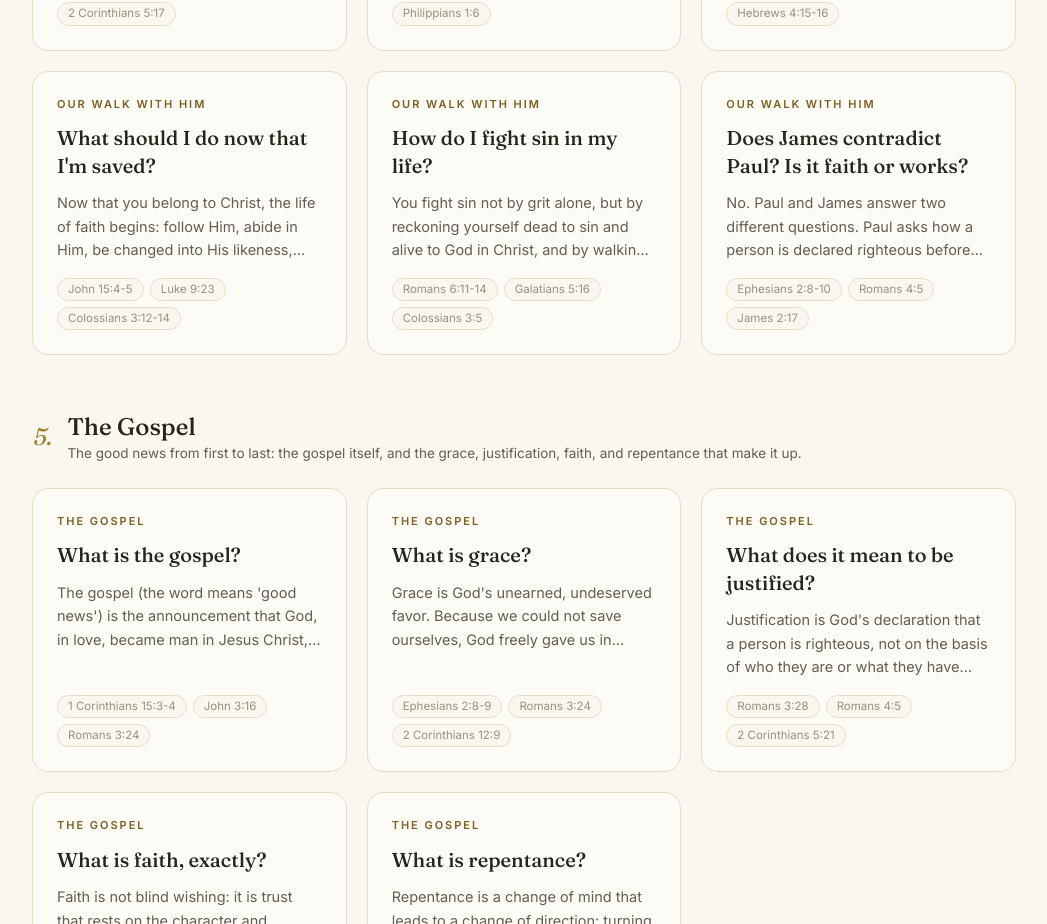
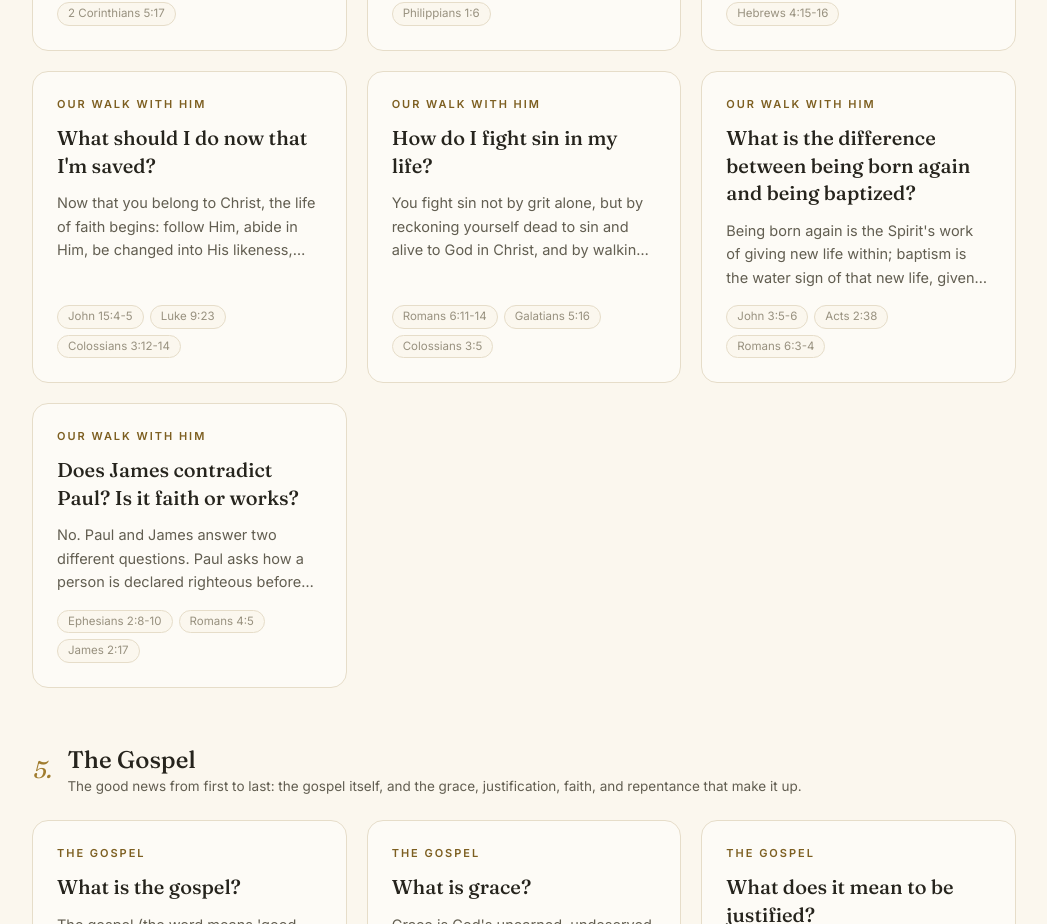
Before and after one commit to kczimm/glory, a Next.js app: page /questions in a window 1280 px wide. Shown: the part 3680-4604 px from the top of the page, without its empty margins (116-1163 px from the left). Built offline with nearby package versions, Linux system fonts and the light colour scheme.

Commit message:
Add study: What is the difference between being born again and being baptized?

```diff
--- a/src/data/questions.ts
+++ b/src/data/questions.ts
@@ -828,10 +828,10 @@ export const questions: Question[] = [
       },
     ],
     keyVerses: ["John 3:3", "John 1:12-13", "2 Corinthians 5:17", "1 Peter 1:3"],
-    raises: ["how-do-i-receive-the-holy-spirit", "what-happens-when-i-sin"],
+    raises: ["how-do-i-receive-the-holy-spirit", "what-happens-when-i-sin", "born-again-and-baptism"],
     followsFrom: [],
     related: ["how-can-i-be-saved"],
-    planned: ["What is the difference between being born again and being baptized?", "What does the new life look like day to day?"],
+    planned: ["What does the new life look like day to day?"],
     order: 11,
   },
 
@@ -3719,4 +3719,90 @@ export const questions: Question[] = [
     planned: ["What is the final judgment, and who will be there?"],
     order: 21,
   },
+
+  // ------------------------------------------------------------------
+  // TRAIL: Our Walk with Him (continued)
+  // ------------------------------------------------------------------
+  {
+    slug: "born-again-and-baptism",
+    question: "What is the difference between being born again and being baptized?",
+    category: "our-walk",
+    summary:
+      "Being born again is the Spirit's work of giving new life within; baptism is the water sign of that new life, given to believers, by which they are publicly joined to Christ in His death and resurrection. One is the reality God does in the heart; the other is the sign that declares it to the world.",
+    passages: [
+      {
+        book: "John",
+        chapter: 3,
+        title: "Nicodemus and the new birth",
+        lookFor: "Jesus is clear: the new birth is from above, by water and the Spirit, and it is mysterious, like the wind.",
+        focus: "1-21",
+      },
+      {
+        book: "Acts",
+        chapter: 2,
+        title: "Repent and be baptized",
+        lookFor: "Peter joins them: repent, be baptized in the name of Jesus Christ, and receive the gift of the Holy Spirit.",
+        focus: "37-41",
+      },
+      {
+        book: "Acts",
+        chapter: 8,
+        title: "Samaria believes and is baptized",
+        lookFor: "The pattern in one account: they believe the gospel preached, they are baptized, and the Spirit comes upon them.",
+        focus: "4-17",
+      },
+      {
+        book: "Acts",
+        chapter: 10,
+        title: "Cornelius: the Spirit first, then water",
+        lookFor: "The order is flexible: here the Spirit falls on believers before the water, and Peter baptizes them at once.",
+        focus: "44-48",
+      },
+      {
+        book: "Romans",
+        chapter: 6,
+        title: "Baptized into Christ's death",
+        lookFor: "What baptism means: union with Christ, buried with Him, raised to walk in newness of life.",
+        focus: "1-11",
+      },
+    ],
+    points: [
+      {
+        heading: "The new birth is the Spirit's work in the heart",
+        body:
+          "Jesus told Nicodemus that no one can see or enter the kingdom of God without being born again: born of water and the Spirit, like the wind, unseen and real. John adds that God's children are born not of blood or human will, but of God. Nothing you do produces it; it is a birth you receive.",
+        verses: ["John 3:3", "John 3:5-6", "John 3:8", "John 1:12-13"],
+      },
+      {
+        heading: "Baptism is the sign and confession of that new life",
+        body:
+          "Peter preached: 'Repent, and be baptized, every one of you, in the name of Jesus Christ for the forgiveness of sins, and you will receive the gift of the Holy Spirit.' Those who received the word were baptized the same day. Baptism is the water sign of cleansing and of being joined to Christ: Paul describes it as being buried with Christ and raised to walk in newness of life, and as putting on Christ.",
+        verses: ["Acts 2:38", "Acts 2:41", "Romans 6:3-4", "Colossians 2:12", "Galatians 3:27"],
+      },
+      {
+        heading: "Faith comes first; baptism follows",
+        body:
+          "Everywhere in Acts, faith leads and baptism follows. The Samaritans believed the good news and were baptized; even there, the Spirit came upon them only afterward. The eunuch asked what could keep him from the water after believing; and Cornelius and his household received the Spirit while Peter was still speaking and were baptized immediately after. The order can flex, but the direction never does: baptism is for those who have believed.",
+        verses: ["Acts 8:12", "Acts 8:16", "Acts 8:36", "Acts 10:44", "Acts 10:47-48", "Acts 19:5"],
+      },
+      {
+        heading: "The sign points to the reality, it does not replace it",
+        body:
+          "Peter explains: baptism is a symbol that saves you, 'not the putting away of the filth of the flesh, but the answer of a good conscience toward God.' The water does not wash away sin; it pictures the cleansing Christ gives through faith in His death and resurrection. When Paul speaks of being saved through the washing of regeneration and renewal by the Holy Spirit, it is the Spirit's renewing work, not the water, that washes. The sign is precious; the reality it declares is what saves.",
+        verses: ["1 Peter 3:21", "Romans 6:4", "Titus 3:5"],
+      },
+      {
+        heading: "One new life, one baptism",
+        body:
+          "Paul names the great unities of the faith: 'one Lord, one faith, one baptism.' There are not many ways to be born again, and there is not one baptism for one kind of person and another for a different kind. All who belong to Christ share the same new birth and confess it in the same baptism, into the same body by the same Spirit.",
+        verses: ["Ephesians 4:5", "1 Corinthians 12:13", "Galatians 3:27"],
+      },
+    ],
+    keyVerses: ["John 3:5-6", "Acts 2:38", "Romans 6:3-4", "1 Peter 3:21", "Colossians 2:12"],
+    raises: [],
+    followsFrom: ["what-does-it-mean-to-be-born-again", "how-can-i-be-saved"],
+    related: ["what-is-baptism", "what-does-it-mean-to-be-born-again", "how-do-i-receive-the-holy-spirit"],
+    planned: ["Does baptism wash away sin?"],
+    order: 20,
+  },
 ];
```
